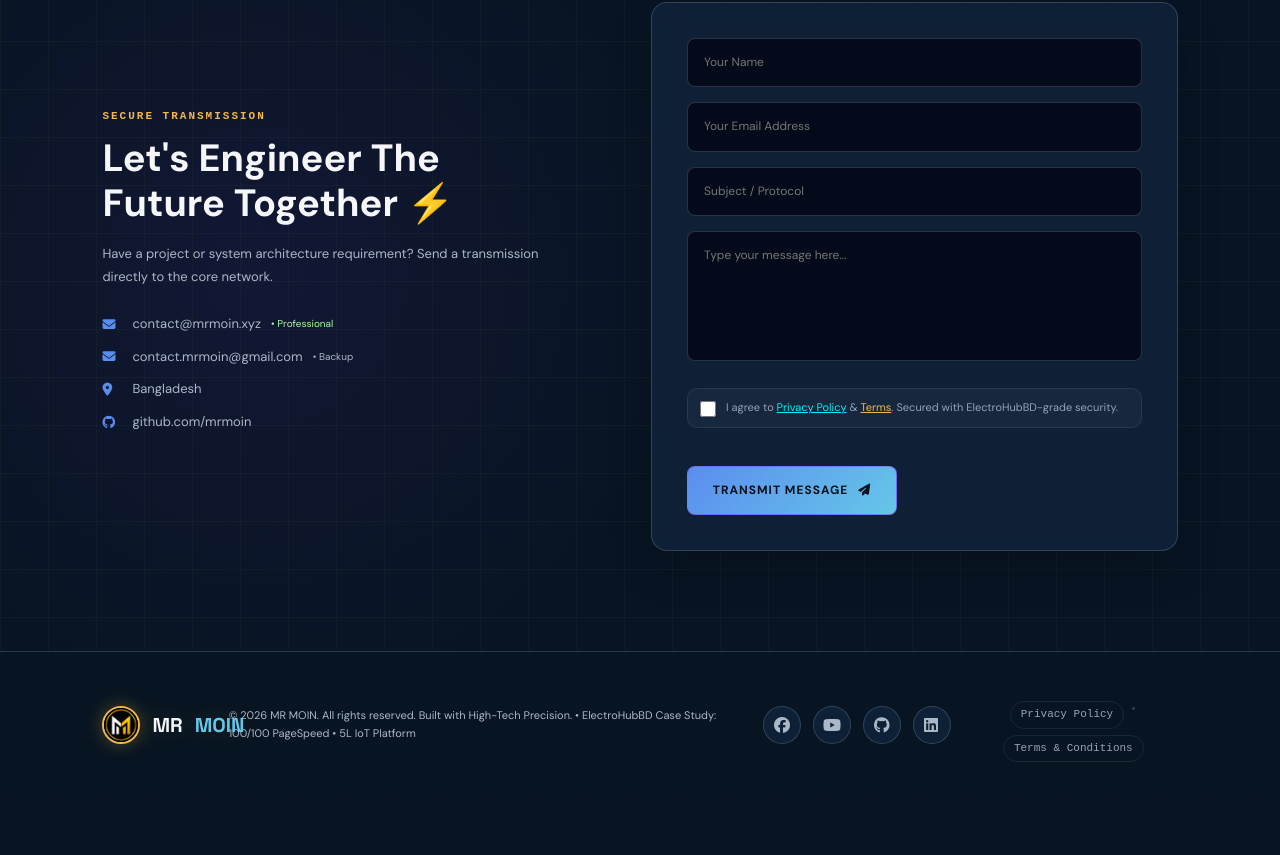
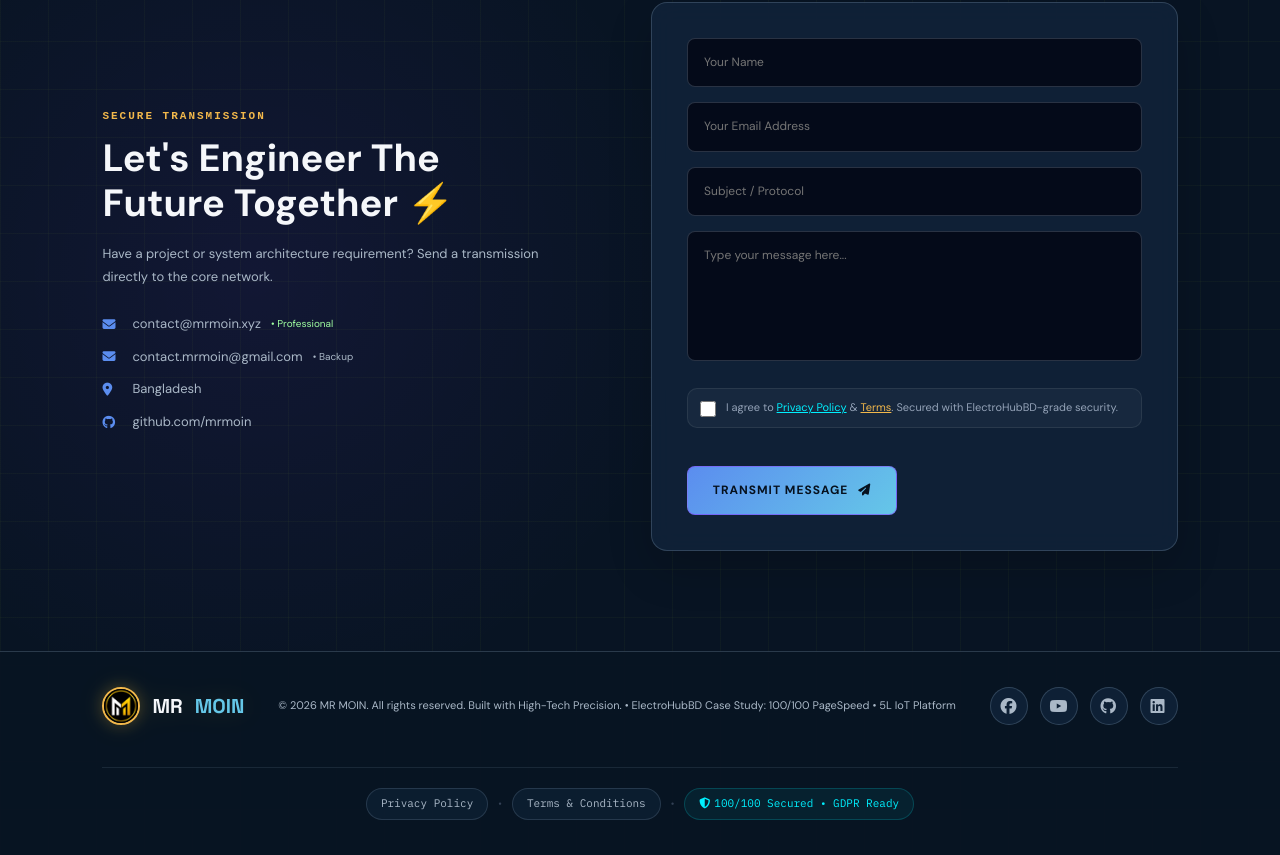
Before and after one commit to moin96mx/mrmoin, a plain HTML site: page index.html in a window 1280 px wide. Shown: the part 3703-4558 px from the top of the page. Before the commit the page ends 4500 px from the top, so only its background shows below. Drawn offline with nearby package versions, Linux system fonts and the light colour scheme; no server answers.

Commit message:
Update index.html

```diff
--- a/index.html
+++ b/index.html
@@ -328,23 +328,24 @@
     </form>
   </section>
 
-  <footer>
+    <footer style="flex-wrap:wrap;">
     <div class="logo">
       <img src="img/x2.webp" alt="MR MOIN Logo" class="footer-logo-img" width="38" height="38" loading="lazy" decoding="async">
       MR <span>MOIN</span>
     </div>
-    <p>© 2026 MR MOIN. All rights reserved. Built with High-Tech Precision. • ElectroHubBD Case Study: 100/100 PageSpeed • 5L IoT Platform</p>
-
+    <p style="flex:1; min-width:200px; text-align:center;">© 2026 MR MOIN. All rights reserved. Built with High-Tech Precision. • ElectroHubBD Case Study: 100/100 PageSpeed • 5L IoT Platform</p>
     <div class="social-icons">
       <a href="https://www.facebook.com/profile.php?id=100091800758960" title="Facebook" target="_blank"><i class="fa-brands fa-facebook"></i></a>
       <a href="https://www.youtube.com/@mrmoin.official" title="YouTube" target="_blank"><i class="fa-brands fa-youtube"></i></a>
       <a href="#" title="GitHub" target="_blank" rel="noopener"><i class="fa-brands fa-github"></i></a>
       <a href="https://www.linkedin.com/in/mr-moin-2b7a55394/" title="LinkedIn" target="_blank"><i class="fa-brands fa-linkedin"></i></a>
     </div>
-    <div style="margin-top:14px; font-size:11px; font-family:monospace; display:flex; justify-content:center; gap:6px; flex-wrap:wrap;">
-      <a href="privacy.html" style="color:#94a3b8; text-decoration:none; padding:4px 10px; border:1px solid rgba(255,255,255,0.08); border-radius:20px;">Privacy Policy</a>
-      <span style="color:#334155;">•</span>
-      <a href="terms.html" style="color:#94a3b8; text-decoration:none; padding:4px 10px; border:1px solid rgba(255,255,255,0.08); border-radius:20px;">Terms & Conditions</a>
+    <div style="width:100%; display:flex; justify-content:center; align-items:center; gap:10px; flex-wrap:wrap; margin-top:24px; padding-top:20px; border-top:1px solid rgba(155,181,204,0.12);">
+      <a href="privacy.html" style="color:#aab8c7; text-decoration:none; font-size:11px; font-family:'IBM Plex Mono',monospace; padding:6px 14px; border:1px solid rgba(155,181,204,0.18); border-radius:20px; background:rgba(16,35,58,0.6); transition:0.3s;">Privacy Policy</a>
+      <span style="color:#334155; font-size:10px;">•</span>
+      <a href="terms.html" style="color:#aab8c7; text-decoration:none; font-size:11px; font-family:'IBM Plex Mono',monospace; padding:6px 14px; border:1px solid rgba(155,181,204,0.18); border-radius:20px; background:rgba(16,35,58,0.6); transition:0.3s;">Terms & Conditions</a>
+      <span style="color:#334155; font-size:10px;">•</span>
+      <span style="color:#00f0ff; font-size:11px; font-family:'IBM Plex Mono',monospace; padding:6px 14px; border:1px solid rgba(0,240,255,0.18); border-radius:20px; background:rgba(0,240,255,0.06);"><i class="fa-solid fa-shield-halved" style="margin-right:4px;"></i>100/100 Secured • GDPR Ready</span>
     </div>
   </footer>
 
```
